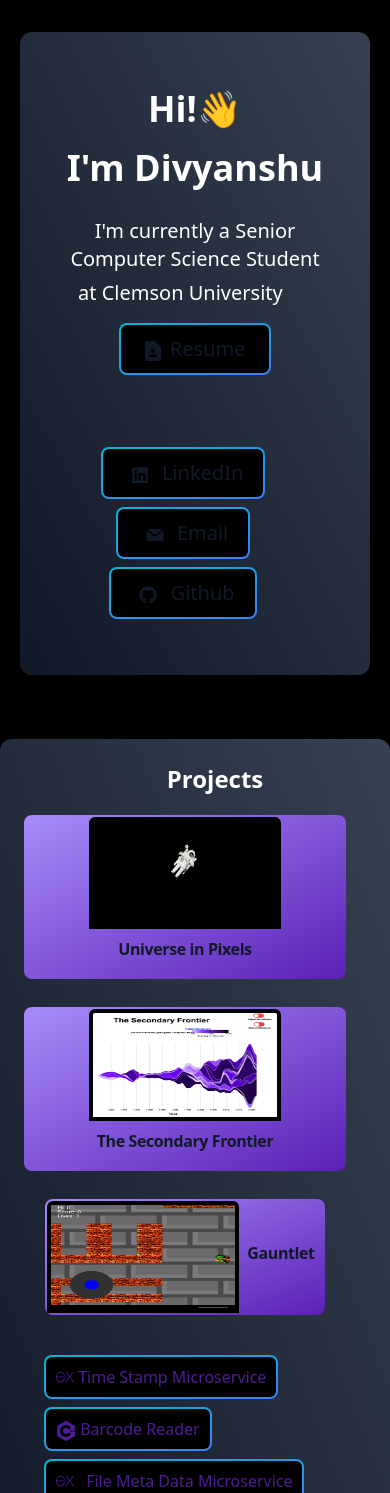
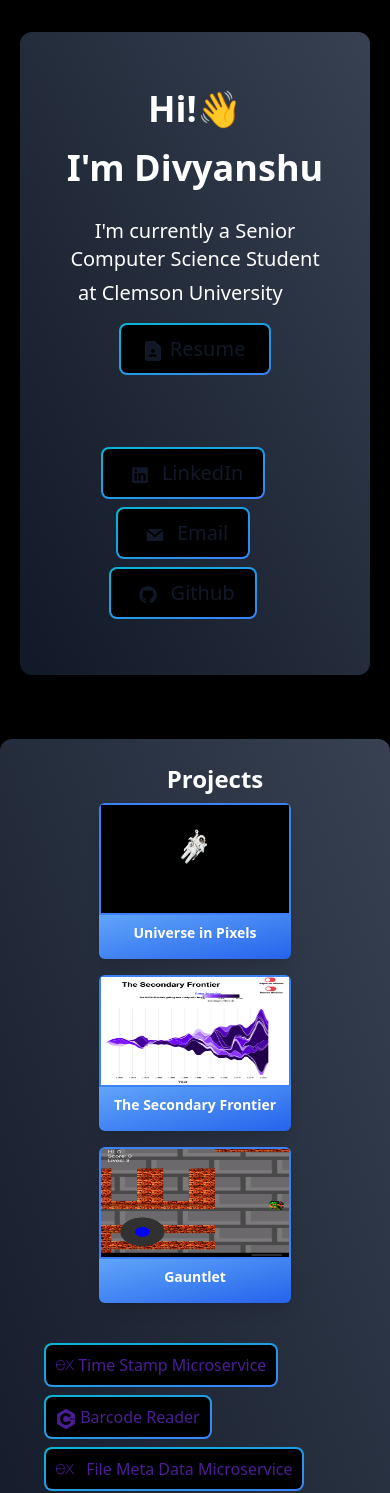
Before and after one commit to divpatel10/divyanshupatel.me, a React (Create React App) app: page / in a window 390 px wide. Shown: the top 1493 px of the page. Built offline with nearby package versions, Linux system fonts and the light colour scheme; the HTML template or start-up script is replaced by a standard one.

Commit message:
Fixed Project Card CSS issue on mobile phones

```diff
--- a/src/components/ProjectCard.js
+++ b/src/components/ProjectCard.js
@@ -14,30 +14,42 @@ function openWindow(url){
 
 function ProjectCard({img, title,  link}) {
     return (
-        <div
-            class="flex-wrap inline-flex items-center
-                 justify-center mr-5 p-0.5 mb-2 overflow-hidden
-                 text-md mt-5 font-medium text-violet-900
-                  rounded-lg group bg-gradient-to-br
-                  from-violet-400 to-violet-800
-                   md:w-[28%] dark:text-white"
+  <div class="inline-block items-center justify-center min-w-[28%] px-4 py-2 ">
+    <div class="rounded-md overflow-hidden shadow-lg hover:scale-105 transition duration-500 cursor-pointer">
+      <div>
+        <img class="object-fill h-28 w-48 border-blue-500 border-2" src={img} alt="" />
+      </div>
+      <div class="py-2 px-2 bg-gradient-to-br from-blue-400 to-blue-600">
+        <h3 class="text-sm mb-2 font-semibold w-auto text-white">{title}</h3>
+      </div>
+    </div>
+  </div>
+    //     <div
+    //         class="flex-wrap inline-flex items-center
+    //              justify-center mr-5 p-0.5 mb-2 overflow-hidden
+    //              text-md mt-5 font-medium text-violet-900
+    //               rounded-lg group bg-gradient-to-br
+    //               from-violet-400 to-violet-800
+    //                md:w-[28%] dark:text-white"
 
-                   onClick={ e => {
-                    e.preventDefault();
-                    openWindow(link);
-                }
-                }
+    //                onClick={ e => {
+    //                 e.preventDefault();
+    //                 openWindow(link);
+    //             }
+    //             }
 
-                   >
-        <a href="#">
-            <img class="rounded-t-md object-fill h-28 w-48 border-4 border-black m-0 p-0" src={img} alt="" />
-        </a>
-        <div class="p-2">
-            <a href="#">
-                <h5 class="text-gray-900 font-bold text-md tracking-tight mb-2 dark:text-white">{title}</h5>
-            </a>
-        </div>
-    </div>
+    //                >
+
+
+    //     <a href="#">
+    //         <img class="rounded-t-md object-fill h-28 w-48 border-black m-0 p-0" src={img} alt="" />
+    //     </a>
+    //     <div class="p-2">
+    //         <a href="#">
+    //             <h5 class="text-gray-900 font-bold text-md tracking-tight mb-2 dark:text-white">{title}</h5>
+    //         </a>
+    //     </div>
+    // </div>
     );
 }
 
```
